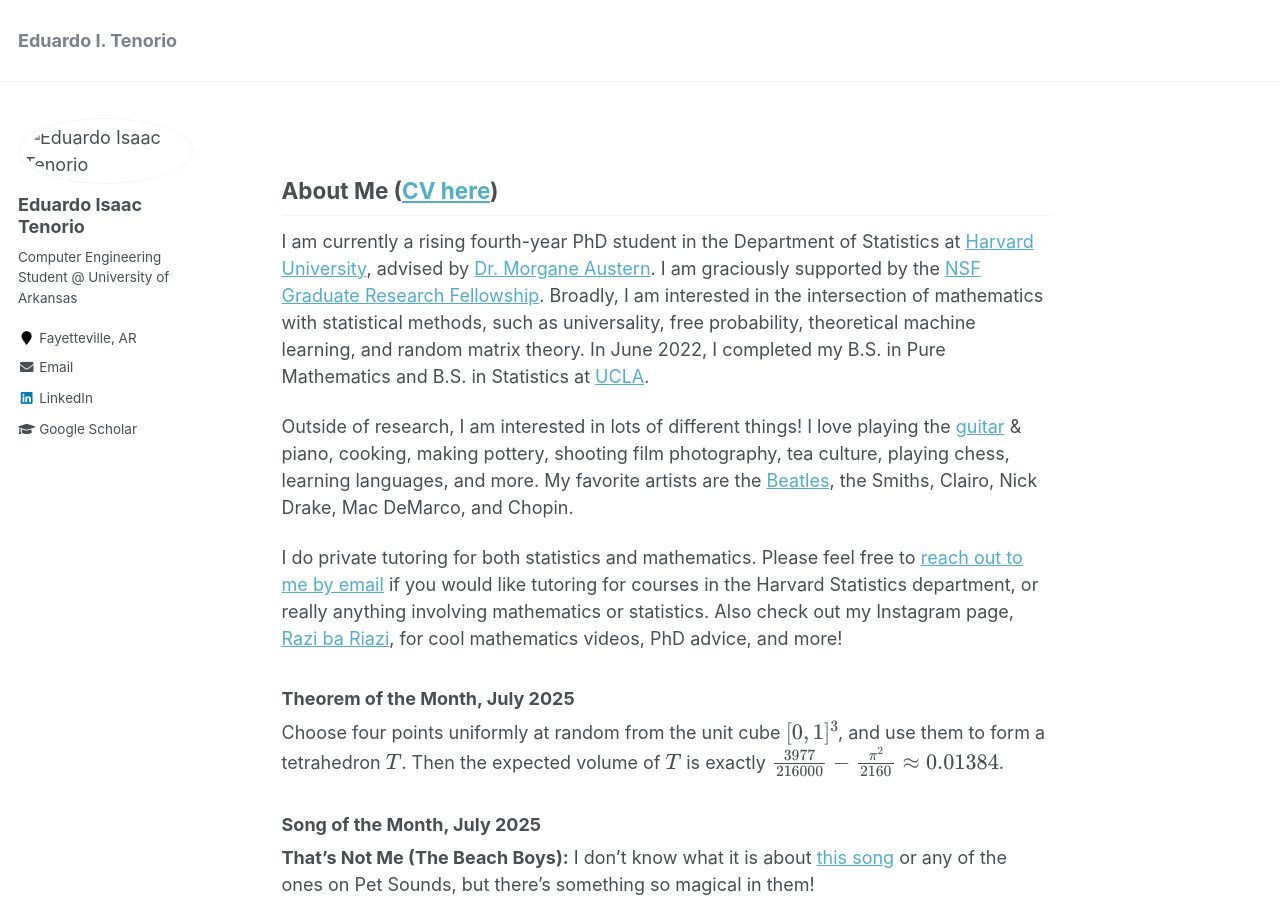
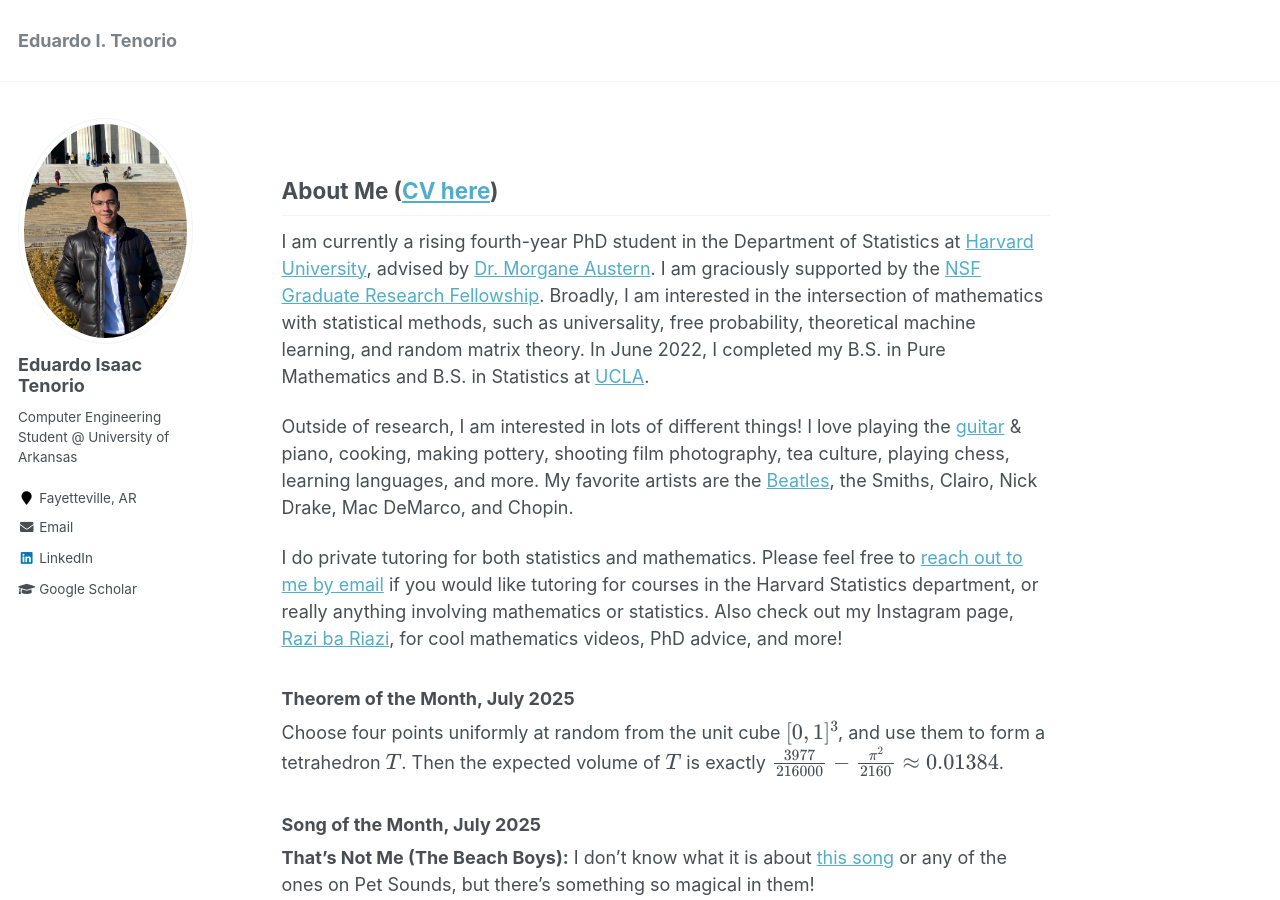
Before and after one commit to edtenorio/edtenorio.github.io, a Jekyll site: the page built from _pages/about.md, in a window 1280 px wide and 900 px high. Built offline with Jekyll 4.4.1, drawn with Linux system fonts in a browser that asks for light colours; formulas are drawn with MathJax 3.

Commit message:
Update _config.yml

```diff
--- a/_config.yml
+++ b/_config.yml
@@ -77,7 +77,7 @@ analytics:
 # Site Author
 author:
   name             : "Eduardo Isaac Tenorio"
-  avatar           : "/profile.png"
+  avatar           : "/profile.jpeg"
   bio              : "Computer Engineering Student @ University of Arkansas"
   location         : "Fayetteville, AR"
   googlescholar    : ""
```
